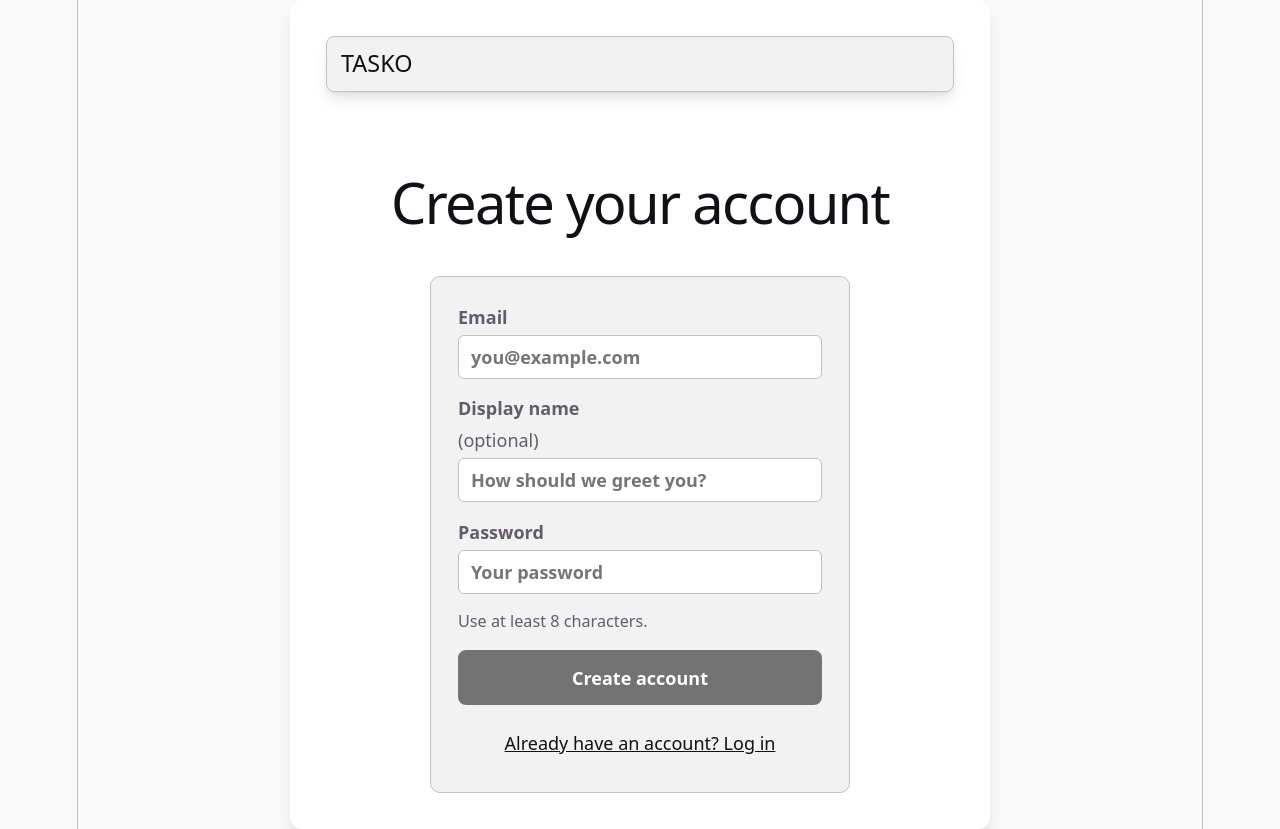
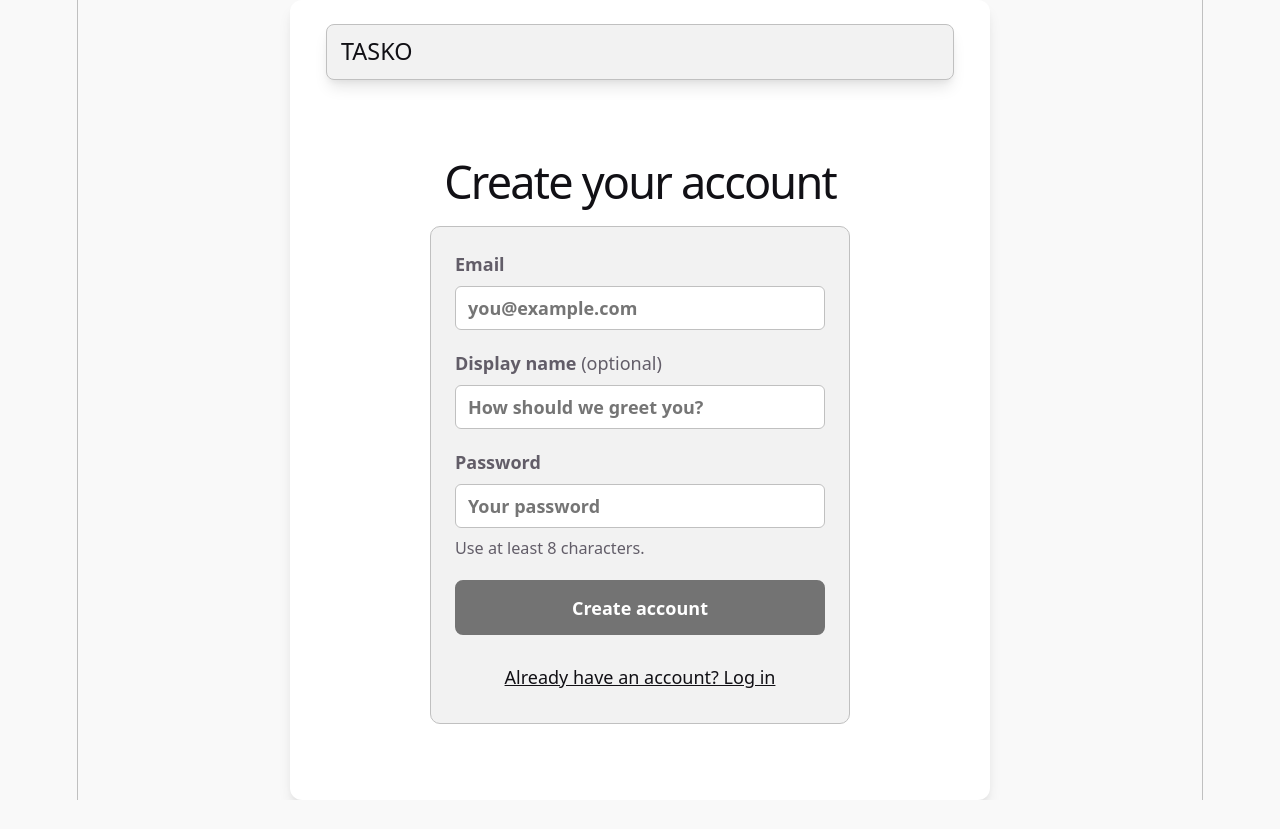
Before and after one commit to rebeccafitzpatr/tasko, a Vue app in the folder apps/web/: page /login in a window 1280 px wide. Both pictures are taken after a click on the button "New to Tasko? Create an account". After the commit the page ends 800 px from the top, so only its background shows below. Built offline with nearby package versions, Linux system fonts and the light colour scheme; no server answers.

Commit message:
improve styling , sizing , padding on the login and signup portals

```diff
--- a/apps/web/src/App.vue
+++ b/apps/web/src/App.vue
@@ -1,5 +1,5 @@
 <template>
-  <div class="centered-container">
+  <div class="centered-container" :class="{ 'auth-layout': route.path === '/login' }">
 
     <nav>
 
@@ -26,11 +26,12 @@
 </template>
 
 <script setup lang="ts">
-  import { useRouter } from 'vue-router'
+  import { useRoute, useRouter } from 'vue-router'
   import { useAuthStore } from './stores/authStore'
 
   const auth = useAuthStore()
   const router = useRouter()
+  const route = useRoute()
 
   async function logout() {
     try {
@@ -67,6 +68,31 @@
 
 .page-content {
   padding-top: clamp(1.5rem, 3vw, 2.5rem);
+}
+
+.centered-container.auth-layout {
+  display: flex;
+  flex-direction: column;
+  min-height: 100dvh;
+  padding-top: clamp(0.75rem, 3vh, 1.5rem);
+  padding-bottom: 0;
+}
+
+.auth-layout nav {
+  flex-shrink: 0;
+}
+
+.auth-layout .page-content {
+  display: flex;
+  flex: 1 0 auto;
+  flex-direction: column;
+  justify-content: center;
+  padding-block: clamp(0.75rem, 2vh, 1.25rem);
+}
+
+@media (max-height: 600px) {
+  .centered-container.auth-layout { padding-top: 0.5rem; }
+  .auth-layout .page-content { padding-block: 0.5rem; }
 }
 
 .nav-user {
--- a/apps/web/src/views/LoginView.vue
+++ b/apps/web/src/views/LoginView.vue
@@ -1,5 +1,5 @@
 <template>
-  <section class="login-view">
+  <section class="login-view" :class="{ 'signup-view': isRegistering }">
     <h1>{{ isRegistering ? 'Create your account' : 'Welcome back' }}</h1>
     <form class="login-panel" @submit.prevent="submit">
       <label>
@@ -7,7 +7,7 @@
         <input v-model="email" type="email" autocomplete="email" required placeholder="you@example.com" />
       </label>
       <label v-if="isRegistering">
-        Display name <span class="optional">(optional)</span>
+        <span>Display name <span class="optional">(optional)</span></span>
         <input v-model="displayName" type="text" autocomplete="nickname" maxlength="255" placeholder="How should we greet you?" />
       </label>
       <label>
@@ -19,9 +19,10 @@
           required
           :minlength="isRegistering ? 8 : undefined"
           placeholder="Your password"
+          :aria-describedby="isRegistering ? 'password-hint' : undefined"
         />
+        <span v-if="isRegistering" id="password-hint" class="hint">Use at least 8 characters.</span>
       </label>
-      <p v-if="isRegistering" class="hint">Use at least 8 characters.</p>
 
       <p v-if="error" class="error" role="alert">{{ error }}</p>
 
@@ -78,13 +79,20 @@ async function submit() {
 </script>
 
 <style scoped>
+.login-view h1 {
+  margin: 0 0 1rem;
+  font-size: clamp(1.9rem, 4.25vw, 2.5rem);
+  line-height: 1.15;
+  letter-spacing: -0.04em;
+}
+
 .login-panel {
   max-width: 420px;
   margin: 0 auto;
-  padding: 1.5rem;
+  padding: clamp(1.15rem, 3vh, 1.65rem);
   display: flex;
   flex-direction: column;
-  gap: 0.9rem;
+  gap: 1.1rem;
   text-align: left;
   background: var(--theme-light);
   border: 1px solid var(--theme-medium);
@@ -94,7 +102,7 @@ async function submit() {
 label {
   display: flex;
   flex-direction: column;
-  gap: 0.3rem;
+  gap: 0.5rem;
   font-weight: 600;
 }
 
@@ -142,9 +150,16 @@ button[type='submit']:disabled {
   cursor: pointer;
 }
 
+.switch-mode:hover:not(:disabled) {
+  color: var(--theme-color);
+  background: none;
+  border-color: transparent;
+}
+
 .hint {
   margin: 0;
   font-size: 0.9rem;
+  font-weight: 400;
 }
 
 .error {
@@ -152,4 +167,13 @@ button[type='submit']:disabled {
   color: #b3261e;
   font-weight: 600;
 }
+
+@media (max-height: 600px) {
+  .login-view h1 { margin-bottom: 0.75rem; font-size: 1.75rem; }
+  .login-panel { padding: 0.65rem 1.1rem; gap: 0.6rem; font-size: max(16px, 0.9rem); }
+  .login-panel .hint { font-size: 0.8rem; }
+  label { gap: 0.35rem; }
+  button[type='submit'] { padding: 0.5rem; }
+  .signup-view .login-panel { gap: 0.2rem; }
+}
 </style>
```
